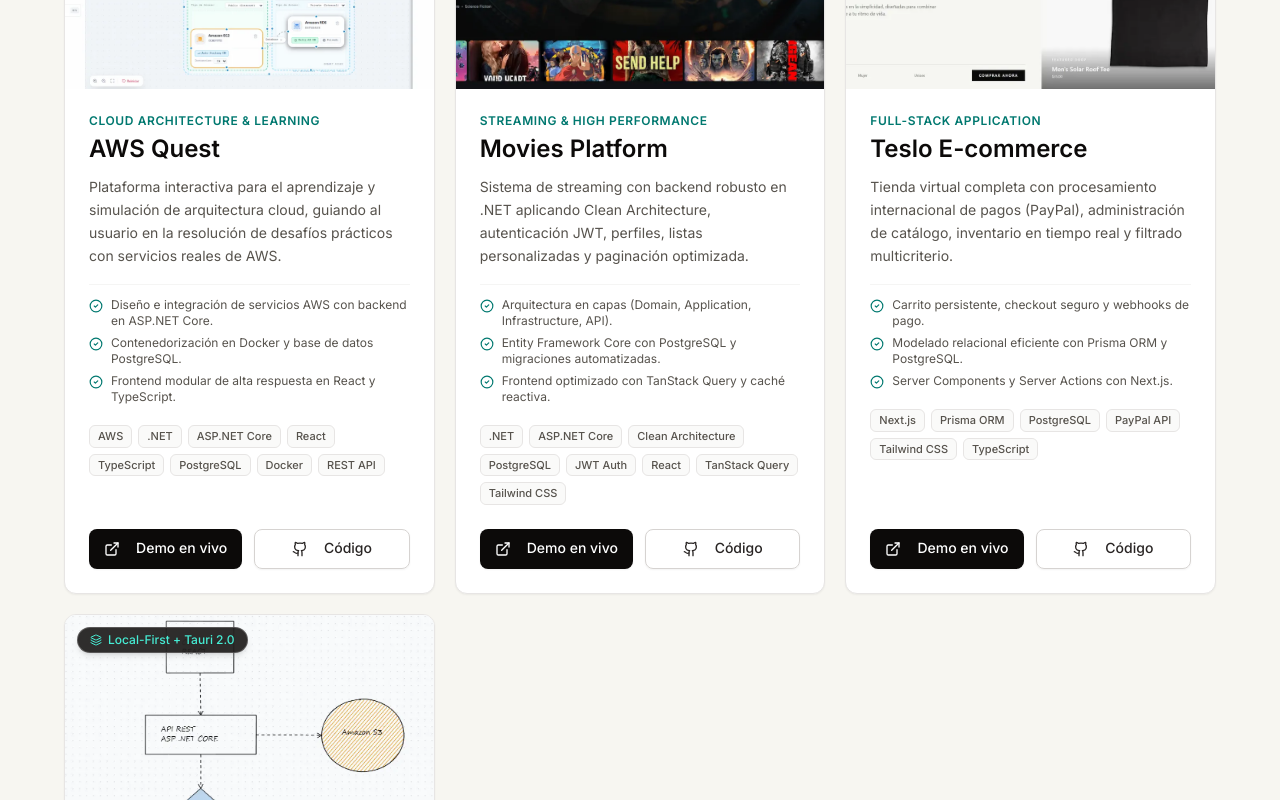
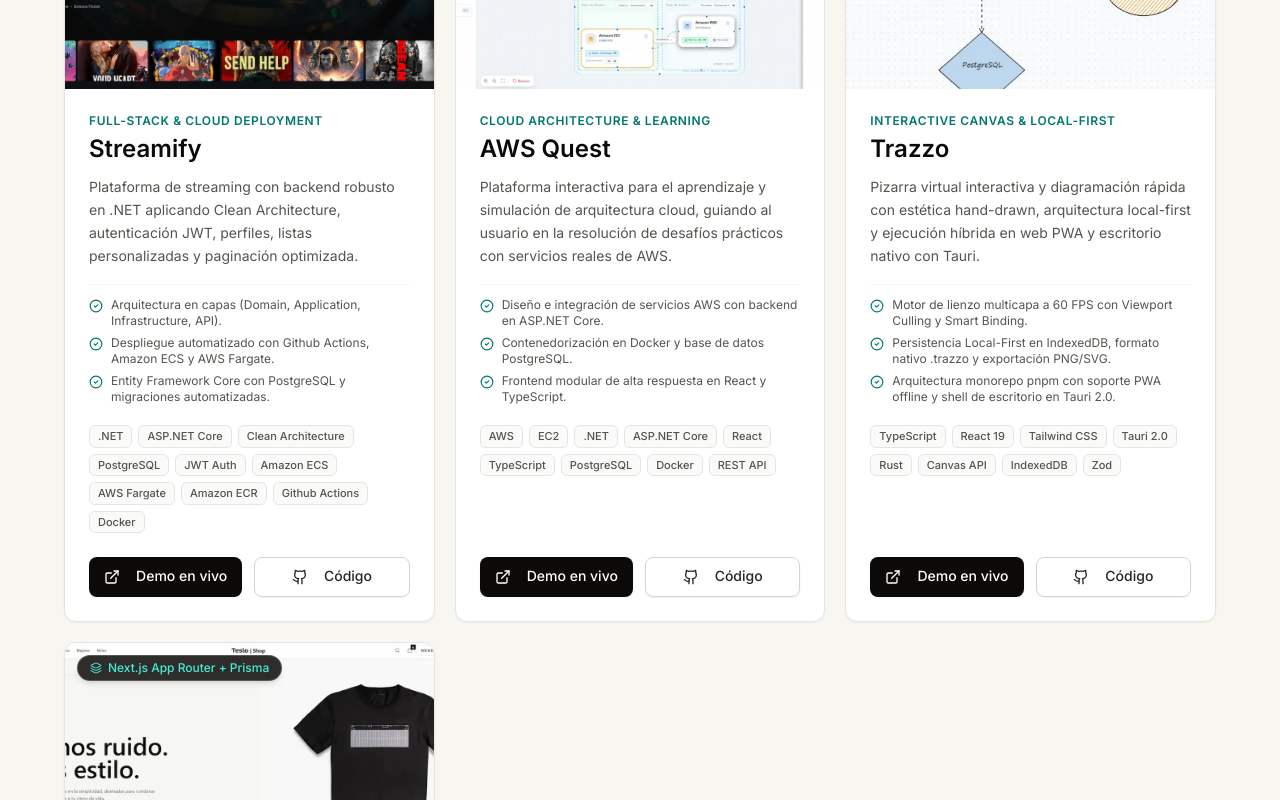
Before and after one commit to clopez9518/next-my-portfolio, a Next.js app: page / in a window 1280 px wide. Shown: the part 3120-3920 px from the top of the page. Built offline with nearby package versions, Linux system fonts and the light colour scheme.

Commit message:
feat(projects): showcase Streamify with AWS ECS/Fargate deployment and update project order

```diff
--- a/app/components/Projects.tsx
+++ b/app/components/Projects.tsx
@@ -17,6 +17,36 @@ export type Project = {
 
 const projects: Project[] = [
     {
+        title: "Streamify",
+        category: "Full-Stack & Cloud Deployment",
+        architectureBadge: "Clean Architecture + AWS",
+        description:
+            "Plataforma de streaming con backend robusto en .NET aplicando Clean Architecture, autenticación JWT, perfiles, listas personalizadas y paginación optimizada.",
+        highlights: [
+            "Arquitectura en capas (Domain, Application, Infrastructure, API).",
+            "Despliegue automatizado con Github Actions, Amazon ECS y AWS Fargate.",
+            "Entity Framework Core con PostgreSQL y migraciones automatizadas.",
+            // "Frontend optimizado con TanStack Query y caché reactiva.",
+        ],
+        image: "/assets/movies-platform.webp",
+        tags: [
+            ".NET",
+            "ASP.NET Core",
+            "Clean Architecture",
+            "PostgreSQL",
+            "JWT Auth",
+            "Amazon ECS",
+            "AWS Fargate",
+            "Amazon ECR",
+            "Github Actions",
+            "Docker",
+            // "React",
+            // "TanStack Query",
+        ],
+        liveUrl: "https://streamify-eta-navy.vercel.app/",
+        githubUrl: "https://github.com/clopez9518/streamify",
+    },
+    {
         title: "AWS Quest",
         category: "Cloud Architecture & Learning",
         architectureBadge: "AWS Cloud + .NET Core API",
@@ -30,6 +60,7 @@ const projects: Project[] = [
         image: "/assets/aws-quest.webp",
         tags: [
             "AWS",
+            "EC2",
             ".NET",
             "ASP.NET Core",
             "React",
@@ -40,54 +71,6 @@ const projects: Project[] = [
         ],
         liveUrl: "https://aws-quest.vercel.app/",
         githubUrl: "https://github.com/clopez9518/aws-quest",
-    },
-    {
-        title: "Movies Platform",
-        category: "Streaming & High Performance",
-        architectureBadge: "Clean Architecture + JWT",
-        description:
-            "Sistema de streaming con backend robusto en .NET aplicando Clean Architecture, autenticación JWT, perfiles, listas personalizadas y paginación optimizada.",
-        highlights: [
-            "Arquitectura en capas (Domain, Application, Infrastructure, API).",
-            "Entity Framework Core con PostgreSQL y migraciones automatizadas.",
-            "Frontend optimizado con TanStack Query y caché reactiva.",
-        ],
-        image: "/assets/movies-platform.webp",
-        tags: [
-            ".NET",
-            "ASP.NET Core",
-            "Clean Architecture",
-            "PostgreSQL",
-            "JWT Auth",
-            "React",
-            "TanStack Query",
-            "Tailwind CSS",
-        ],
-        liveUrl: "https://react-frontend-movies.vercel.app/",
-        githubUrl: "https://github.com/clopez9518/dotnet-backend-movies",
-    },
-    {
-        title: "Teslo E-commerce",
-        category: "Full-Stack Application",
-        architectureBadge: "Next.js App Router + Prisma",
-        description:
-            "Tienda virtual completa con procesamiento internacional de pagos (PayPal), administración de catálogo, inventario en tiempo real y filtrado multicriterio.",
-        highlights: [
-            "Carrito persistente, checkout seguro y webhooks de pago.",
-            "Modelado relacional eficiente con Prisma ORM y PostgreSQL.",
-            "Server Components y Server Actions con Next.js.",
-        ],
-        image: "/assets/teslo-new-design.webp",
-        tags: [
-            "Next.js",
-            "Prisma ORM",
-            "PostgreSQL",
-            "PayPal API",
-            "Tailwind CSS",
-            "TypeScript",
-        ],
-        liveUrl: "https://next-teslo-shop-bay-one.vercel.app/",
-        githubUrl: "https://github.com/clopez9518/next-teslo-shop",
     },
     {
         title: "Trazzo",
@@ -113,6 +96,29 @@ const projects: Project[] = [
         ],
         liveUrl: "https://trazzo-tau.vercel.app/",
         githubUrl: "https://github.com/clopez9518/trazzo",
+    },
+    {
+        title: "Teslo E-commerce",
+        category: "Full-Stack Application",
+        architectureBadge: "Next.js App Router + Prisma",
+        description:
+            "Tienda virtual completa con procesamiento internacional de pagos (PayPal), administración de catálogo, inventario en tiempo real y filtrado multicriterio.",
+        highlights: [
+            "Carrito persistente, checkout seguro y webhooks de pago.",
+            "Modelado relacional eficiente con Prisma ORM y PostgreSQL.",
+            "Server Components y Server Actions con Next.js.",
+        ],
+        image: "/assets/teslo-new-design.webp",
+        tags: [
+            "Next.js",
+            "Prisma ORM",
+            "PostgreSQL",
+            "PayPal API",
+            "Tailwind CSS",
+            "TypeScript",
+        ],
+        liveUrl: "https://next-teslo-shop-bay-one.vercel.app/",
+        githubUrl: "https://github.com/clopez9518/next-teslo-shop",
     },
 ];
 
```
